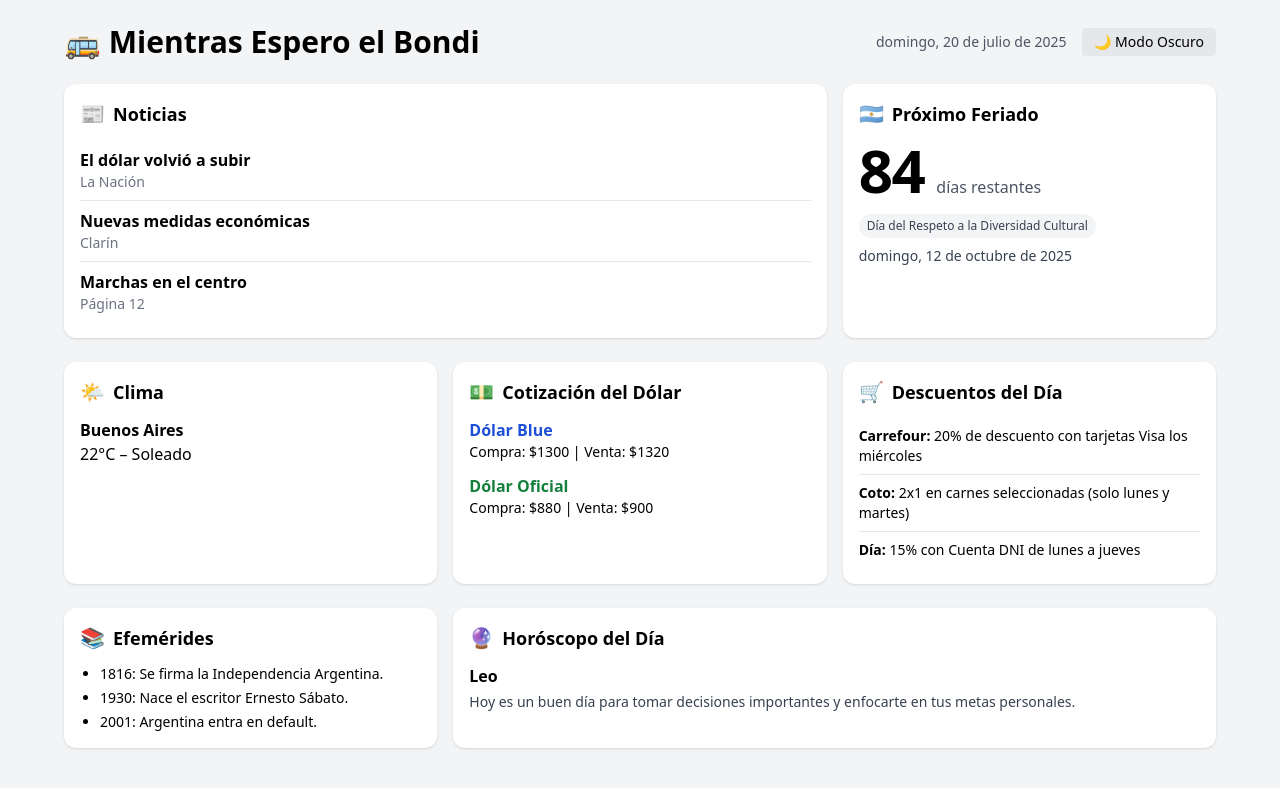
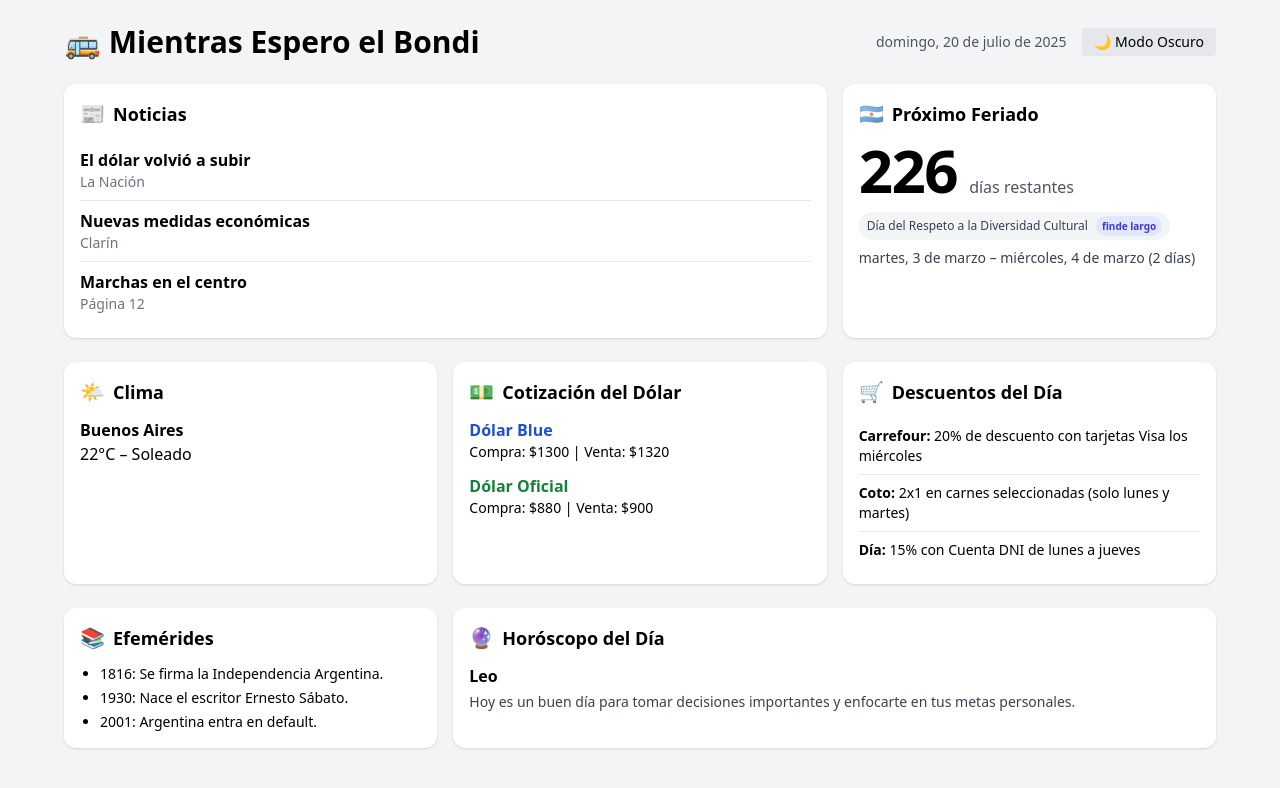
Before and after one commit to kalaniz0018/mientras-espero-el-bondi, a React (Vite) app: page / in a window 1280 px wide. Shown: the top 788 px of the page. Built offline with nearby package versions, Linux system fonts and the light colour scheme.

Commit message:
arregnado la cantidad de dias restantes para el proximo feriado

```diff
--- a/src/components/NextFeriado.tsx
+++ b/src/components/NextFeriado.tsx
@@ -1,66 +1,132 @@
 import React from "react";
-import { mockFeriado } from "../mocks/mockData";
+import { mockFeriado } from "../mocks/mockData"; // Array de feriados
 import { Card } from "./UI/Card";
 
 type NextFeriadoProps = {
   className?: string;
 };
 
-export const NextFeriado: React.FC<NextFeriadoProps> = ({ className = "" }) => {
-  const now = new Date();
-  const feriadoDate = new Date(mockFeriado.date);
+const atMidnight = (d: Date) =>
+  new Date(d.getFullYear(), d.getMonth(), d.getDate());
 
-  // Diferencia en días (redondeando hacia arriba para contar el día parcial)
-  const diffMs = feriadoDate.getTime() - now.getTime();
-  const rawDays = Math.ceil(diffMs / (1000 * 60 * 60 * 24));
-  const daysLeft = Math.max(0, rawDays); // nunca negativo
+const daysBetween = (a: Date, b: Date) =>
+  Math.round(
+    (atMidnight(b).getTime() - atMidnight(a).getTime()) / (1000 * 60 * 60 * 24)
+  );
 
 const formatDate = (d: Date) =>
   d.toLocaleDateString("es-AR", {
     weekday: "long",
     day: "numeric",
     month: "long",
-      year: "numeric",
   });
 
-  const isToday = daysLeft === 0;
-  const unit = daysLeft === 1 ? "día" : "días";
+const parseLocalDate = (s: string) => {
+  const [y, m, d] = s.split("-").map(Number);
+  return new Date(y, m - 1, d);
+};
+
+const addOneYear = (d: Date) =>
+  new Date(d.getFullYear() + 1, d.getMonth(), d.getDate());
+
+export const NextFeriado: React.FC<NextFeriadoProps> = ({ className = "" }) => {
+  const today = atMidnight(new Date());
+
+  const normalized = mockFeriado
+    .map((f) => {
+      const start = atMidnight(parseLocalDate(f.startDate));
+      const end = atMidnight(parseLocalDate(f.endDate ?? f.startDate));
+      return { ...f, start, end };
+    })
+    .sort((a, b) => a.start.getTime() - b.start.getTime());
+
+  let next = normalized.find((f) => f.start.getTime() >= today.getTime());
+
+  if (!next) {
+    const rolled = normalized
+      .map((f) => ({
+        ...f,
+        start: addOneYear(f.start),
+        end: addOneYear(f.end),
+      }))
+      .sort((a, b) => a.start.getTime() - b.start.getTime());
+    next = rolled[0];
+  }
+
+  if (!next) return null;
+
+  const isOngoing =
+    today.getTime() >= next.start.getTime() &&
+    today.getTime() <= next.end.getTime();
+
+  if (!isOngoing && daysBetween(today, next.start) === 0) {
+    // buscamos el siguiente a este
+    const idx = normalized.findIndex(
+      (f) => f.start.getTime() === next!.start.getTime()
+    );
+    const candidate = normalized[idx + 1] ?? {
+      ...normalized[0],
+      start: addOneYear(normalized[0].start),
+      end: addOneYear(normalized[0].end),
+    };
+    next = candidate;
+  }
+
+  const durationDays = daysBetween(next.start, next.end) + 1;
+  const hasMultipleDays = durationDays > 1;
+
+  const daysToStart = Math.max(0, daysBetween(today, next.start));
+  const daysToEnd = Math.max(0, daysBetween(today, next.end)) + 1;
+
+  const heroNumber = isOngoing ? daysToEnd : Math.max(1, daysToStart);
+  const heroUnit =
+    heroNumber === 1
+      ? isOngoing
+        ? "día de feriado"
+        : "día"
+      : isOngoing
+      ? "días de feriado"
+      : "días";
 
   return (
     <div className={className}>
       <Card title="Próximo Feriado" icon="🇦🇷">
-        {/* Héroe: días restantes bien grandes */}
         <div className="flex items-baseline gap-3 mb-3">
-          {isToday ? (
-            <span className="text-4xl sm:text-5xl font-extrabold tracking-tight">
-              ¡Hoy!
+          <span className="text-5xl sm:text-6xl font-extrabold leading-none tracking-tight">
+            {heroNumber}
           </span>
-          ) : (
-            <>
-              <span className="text-5xl sm:text-6xl font-extrabold leading-none tracking-tight">
-                {daysLeft}
+          <span
+            className={`text-sm sm:text-base ${
+              isOngoing
+                ? "text-emerald-600 dark:text-emerald-400"
+                : "text-gray-600 dark:text-gray-300"
+            }`}
+          >
+            {heroUnit} {heroNumber === 1 ? "restante" : "restantes"}
           </span>
-              <span className="text-sm sm:text-base text-gray-600 dark:text-gray-300">
-                {unit} restantes
+        </div>
+
+        <div className="inline-flex items-center px-2 py-1 rounded-full text-xs font-medium bg-gray-100 dark:bg-gray-700 text-gray-700 dark:text-gray-100 mb-2">
+          {next.name}
+          {hasMultipleDays && (
+            <span className="ml-2 inline-flex items-center px-1.5 py-0.5 rounded-full text-[10px] font-semibold bg-indigo-100 dark:bg-indigo-900/40 text-indigo-700 dark:text-indigo-200">
+              finde largo
             </span>
-            </>
           )}
         </div>
 
-        {/* Nombre del feriado como “pill” para dar personalidad */}
-        <div className="inline-flex items-center px-2 py-1 rounded-full text-xs font-medium bg-gray-100 dark:bg-gray-700 text-gray-700 dark:text-gray-100 mb-2">
-          {mockFeriado.name}
-        </div>
-
-        {/* Fecha completa, secundaria */}
         <p className="text-sm text-gray-700 dark:text-gray-300">
-          {formatDate(feriadoDate)}
+          {hasMultipleDays
+            ? `${formatDate(next.start)} – ${formatDate(
+                next.end
+              )} (${durationDays} ${durationDays === 1 ? "día" : "días"})`
+            : formatDate(next.start)}
         </p>
 
-        {/* Hint sutil si es hoy */}
-        {isToday && (
+        {isOngoing && (
           <p className="mt-2 text-xs text-emerald-600 dark:text-emerald-400">
-            A disfrutar el día libre ✨
+            En curso · {durationDays} {durationDays === 1 ? "día" : "días"} de
+            feriado
           </p>
         )}
       </Card>
--- a/src/mocks/mockData.ts
+++ b/src/mocks/mockData.ts
@@ -16,10 +16,14 @@ export const mockEfemerides = [
   "2001: Argentina entra en default.",
 ];
 
-export const mockFeriado = {
-  name: "Día del Respeto a la Diversidad Cultural",
-  date: "2025-10-12",
-};
+export const mockFeriado = [
+  { name: "Día del Respeto a la Diversidad Cultural", startDate: "2025-03-03", endDate: "2025-03-04" },
+  { name: "Viernes Santo", startDate: "2025-04-18" },
+  { name: "Día del Trabajador", startDate: "2025-05-01" },
+  { name: "Paso a la Inmortalidad de Güemes", startDate: "2025-06-17" },
+  { name: "Día de la Bandera", startDate: "2025-06-20" },
+  { name: "Carnaval", startDate: "2025-03-03", endDate: "2025-03-04" }
+];
 export const mockHoroscopo = {
   signo: "Leo",
   mensaje: "Hoy es un buen día para tomar decisiones importantes y enfocarte en tus metas personales.",
```
Lines whose indentation alone changed are shown as unchanged.
